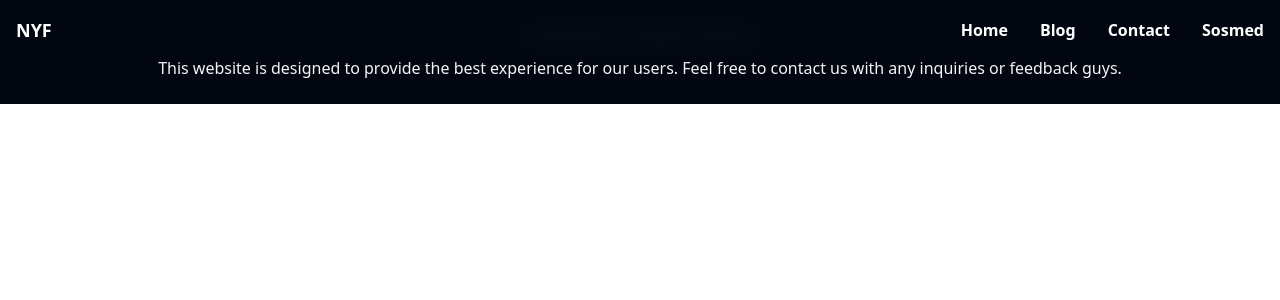
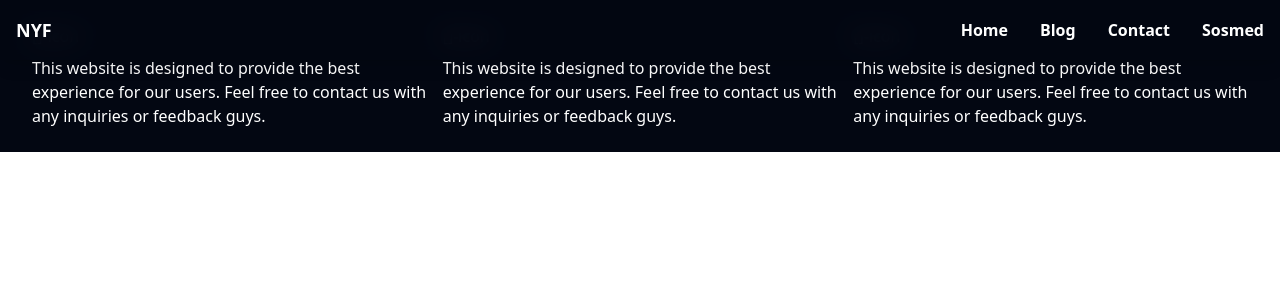
Before and after one commit to CaturSetyono/NYF, a React (Vite) app: page / in a window 1280 px wide. Shown: the top 300 px of the page. Built offline with nearby package versions, Linux system fonts and the light colour scheme.

Commit message:
Modifiy footer

```diff
--- a/src/Components/Footer.jsx
+++ b/src/Components/Footer.jsx
@@ -2,11 +2,27 @@ import React from 'react';
 
 const Footer = () => {
   return (
-    <footer className="bg-gray-950 text-white py-6">
-      <div className="container mx-auto px-4">
-        <div className="text-center">
+    <footer className="bg-gray-950 text-white py-6 p-4 ">
+      <div className="flex mx-auto px-4 gap-4">
+        <div className="text-start">
           <p className="text-xs sm:text-sm md:text-base">
-            &copy; {new Date().getFullYear()} NYF. All rights reserved.
+             []-icon
+          </p>
+          <p className="mt-2 text-xs sm:text-sm md:text-base">
+            This website is designed to provide the best experience for our users. Feel free to contact us with any inquiries or feedback guys.
+          </p>
+        </div>
+        <div className="text-start">
+          <p className="text-xs sm:text-sm md:text-base">
+             []-icon
+          </p>
+          <p className="mt-2 text-xs sm:text-sm md:text-base">
+            This website is designed to provide the best experience for our users. Feel free to contact us with any inquiries or feedback guys.
+          </p>
+        </div>
+        <div className="text-start">
+          <p className="text-xs sm:text-sm md:text-base">
+             []-icon
           </p>
           <p className="mt-2 text-xs sm:text-sm md:text-base">
             This website is designed to provide the best experience for our users. Feel free to contact us with any inquiries or feedback guys.
```
